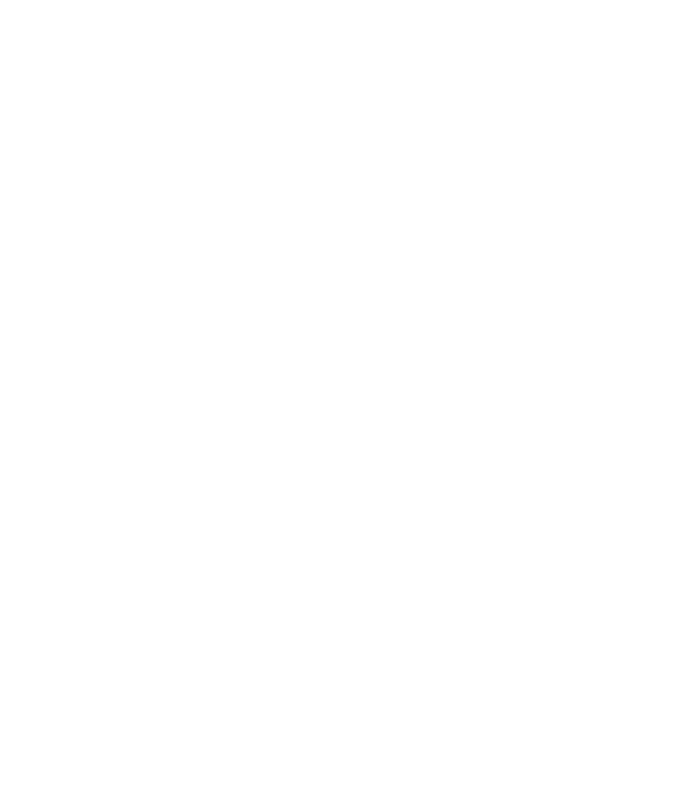
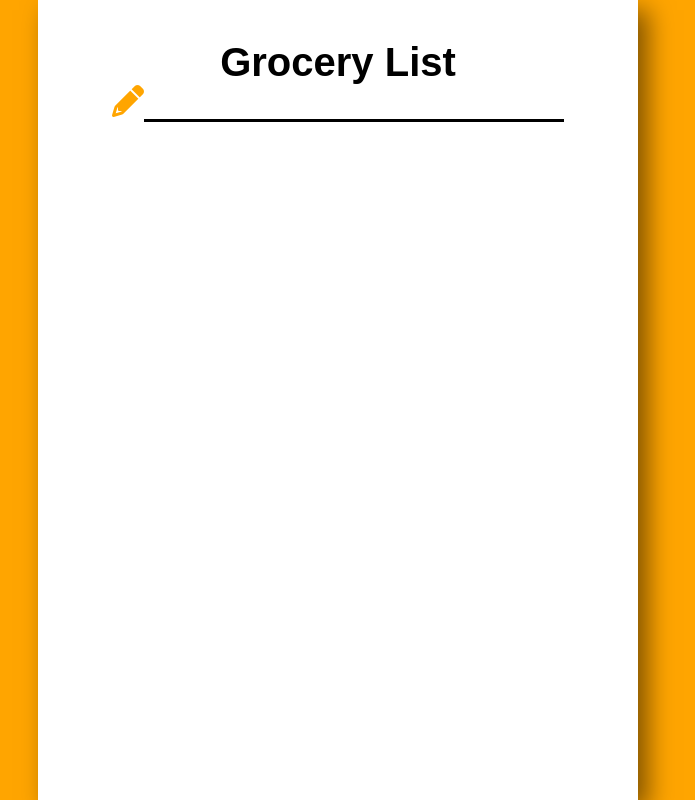
Before and after one commit to HaleyNicole126/grocery-list, a plain HTML site: page index.html in a window 1280 px wide. Shown: the whole page, without its empty margins (302-997 px from the left). Drawn offline with Linux system fonts and the light colour scheme.

Commit message:
html and css

```diff
--- a/index.html
+++ b/index.html
@@ -12,10 +12,21 @@
       referrerpolicy="no-referrer"
     />
     <link rel="stylesheet" href="./style.css" />
-    <title>Document</title>
+    <title>Grocery List</title>
 </head>
 <body>
 
+    <div class="container">
+        <div class="groceries">
+            <h1 style="text-align: center;">Grocery List</h1>
+            <div style="text-align: center;">
+                <i id="pencil" class="fa-solid fa-pencil"></i><input id="userInput" type="text">
+            </div>
+            <br>
+            <div id="allItems">
+            </div>
+        </div>
+    </div>
     <script src="script.js"></script>
 </body>
 </html>
--- a/style.css
+++ b/style.css
@@ -0,0 +1,70 @@
+*{
+    padding: 0;
+    margin: 0;
+}
+
+body{
+    font-family: Arial, Helvetica, sans-serif;
+    background: orange;
+}
+
+.container{
+
+
+    width: 90%;
+    margin: auto;
+    display: flex;
+
+}
+
+.groceries{
+
+
+    width: 600px;
+    min-height: 100vh;
+    margin: auto;
+    background: white;
+    box-shadow: 10px 10px 24px 0 rgba(0,0,0,0.5);
+}
+
+.groceries h1{
+    font-size: 2.5rem;
+    margin-top: 1em;
+}
+
+.groceries i{
+    font-size: 2rem;
+    color: orange;
+}
+
+.groceries input{
+    font-family: inherit;
+    outline: 0;
+    border: 0;
+    border-bottom: 3px solid black;
+    width: 70%;
+    font-size: 1.5rem;
+}
+
+#allItems h2{
+    margin-left: 50px;
+    margin-right: 10px;
+    margin-top: 15px;
+    font-size: 2rem;
+}
+
+@media(max-width:480px){
+    .groceries h1{
+        font-size: 2rem;
+    }
+    .groceries i{
+        font-size: 1.5rem;
+    }
+    .groceries input{
+        font-size: 1rem;
+    }
+    #allItems h2{
+        margin-left: 25px;
+        font-size: 1.5rem;
+    }
+}
```
